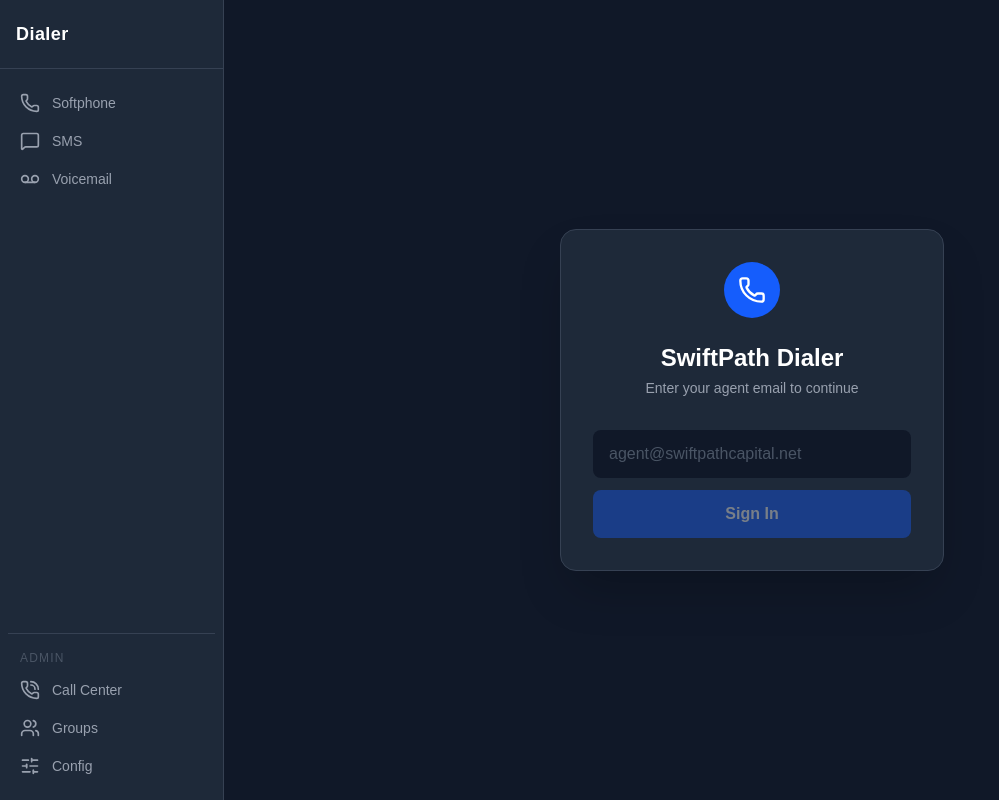
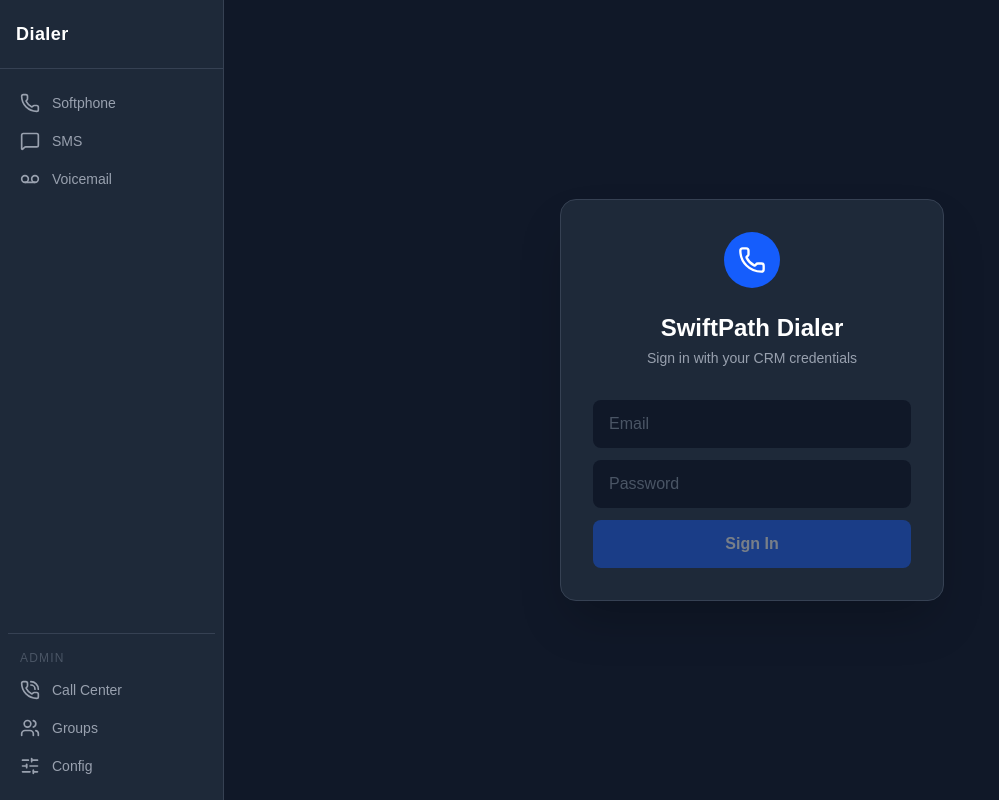
Before and after one commit to SwiftPathCapital/dialer-app, a Next.js app: page /login in a window 1280 px wide. Shown: the whole page, without its empty margins (0-999 px from the left). Built offline with nearby package versions, Linux system fonts and the light colour scheme; no server answers.

Commit message:
Switch dialer login to Supabase auth (same credentials as CRM)
- Replaces email-only lookup with signInWithPassword
- Fetches agents row by auth user ID after sign-in
- Agents use the same email/password for both CRM and dialer

Co-Authored-By: Claude Sonnet 4.6 <noreply@anthropic.com>

```diff
--- a/app/login/page.tsx
+++ b/app/login/page.tsx
@@ -3,33 +3,46 @@
 import { useState } from 'react'
 import { useRouter } from 'next/navigation'
 import { Phone } from 'lucide-react'
+import { supabase } from '@/lib/supabase'
 import { useSoftphone } from '@/lib/SoftphoneContext'
-import { Agent } from '@/lib/types'
 
 export default function LoginPage() {
-  const [email, setEmail] = useState('')
-  const [error, setError] = useState('')
-  const [loading, setLoading] = useState(false)
+  const [email, setEmail]       = useState('')
+  const [password, setPassword] = useState('')
+  const [error, setError]       = useState('')
+  const [loading, setLoading]   = useState(false)
   const { setAgent } = useSoftphone()
   const router = useRouter()
 
   async function login() {
-    if (!email.trim()) return
+    if (!email.trim() || !password.trim()) return
     setLoading(true)
     setError('')
 
-    const res = await fetch('/api/agents')
-    const agents: Agent[] = await res.json()
-    const found = agents.find(a => a.email.toLowerCase() === email.toLowerCase())
-
-    if (!found) {
-      setError('No agent found with that email. Ask your admin to add you.')
+    // Sign in via Supabase auth (same credentials as the CRM)
+    const { data: authData, error: authError } = await supabase.auth.signInWithPassword({ email, password })
+    if (authError) {
+      setError('Invalid email or password.')
       setLoading(false)
       return
     }
 
-    setAgent(found)
+    // Fetch the agents row to get SIP credentials and name
+    const { data: agent, error: agentError } = await supabase
+      .from('agents')
+      .select('id, name, email, sip_username, sip_password, extension, status, voicemail_greeting_url, updated_at')
+      .eq('id', authData.user.id)
+      .single()
+
+    if (agentError || !agent) {
+      setError('Account exists but no agent profile found. Contact your admin.')
+      setLoading(false)
+      return
+    }
+
+    setAgent(agent)
     router.push('/dashboard')
+    setLoading(false)
   }
 
   return (
@@ -41,7 +54,7 @@ export default function LoginPage() {
           </div>
         </div>
         <h1 className="text-2xl font-bold text-white text-center mb-1">SwiftPath Dialer</h1>
-        <p className="text-gray-400 text-sm text-center mb-8">Enter your agent email to continue</p>
+        <p className="text-gray-400 text-sm text-center mb-8">Sign in with your CRM credentials</p>
 
         <div className="space-y-3">
           <input
@@ -49,13 +62,21 @@ export default function LoginPage() {
             value={email}
             onChange={e => setEmail(e.target.value)}
             onKeyDown={e => e.key === 'Enter' && login()}
-            placeholder="agent@swiftpathcapital.net"
+            placeholder="Email"
+            className="w-full bg-gray-900 text-white rounded-lg px-4 py-3 outline-none focus:ring-2 focus:ring-blue-500 placeholder-gray-600"
+          />
+          <input
+            type="password"
+            value={password}
+            onChange={e => setPassword(e.target.value)}
+            onKeyDown={e => e.key === 'Enter' && login()}
+            placeholder="Password"
             className="w-full bg-gray-900 text-white rounded-lg px-4 py-3 outline-none focus:ring-2 focus:ring-blue-500 placeholder-gray-600"
           />
           {error && <p className="text-red-400 text-sm">{error}</p>}
           <button
             onClick={login}
-            disabled={loading || !email.trim()}
+            disabled={loading || !email.trim() || !password.trim()}
             className="w-full py-3 rounded-lg bg-blue-600 hover:bg-blue-500 disabled:opacity-40 text-white font-semibold transition-colors"
           >
             {loading ? 'Signing in...' : 'Sign In'}
```
